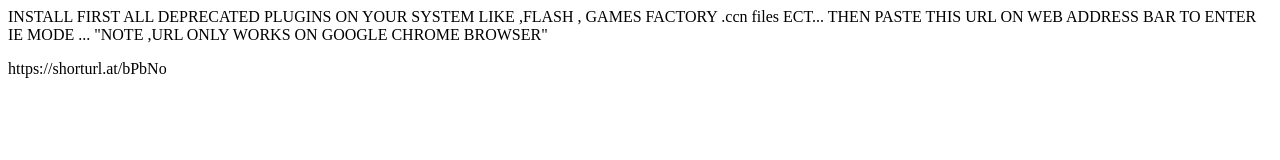
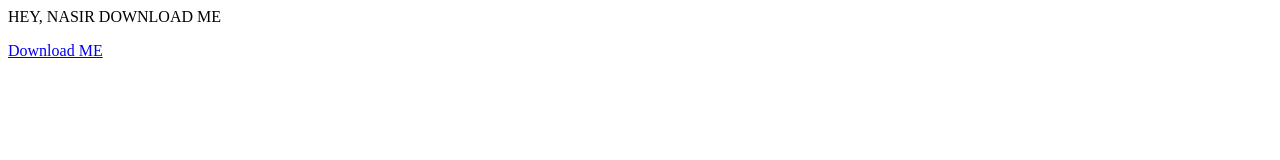
Before and after one commit to neftalilopez/iemode.github.io, a plain HTML site: page index.html in a window 1280 px wide. Drawn offline with Linux system fonts and the light colour scheme.

Commit message:
Add files via upload

```diff
--- a/index.html
+++ b/index.html
@@ -1,19 +1,10 @@
-<!DOCTYPE html>
-<html lang="en">
-<head>
-    <meta charset="UTF-8">
-    <meta name="viewport" content="width=device-width, initial-scale=1.0">
-    <title>Encoded Content</title>
-</head>
-
-<body>
-INSTALL FIRST ALL DEPRECATED PLUGINS ON YOUR SYSTEM
-LIKE ,FLASH , GAMES FACTORY .ccn files ECT... THEN
-PASTE THIS URL ON WEB ADDRESS BAR TO ENTER IE MODE ...
-"NOTE ,URL ONLY WORKS ON GOOGLE CHROME BROWSER"
-
-<p> https://shorturl.at/bPbNo</p>
+HEY, NASIR DOWNLOAD ME
 
 
-    </body>
-</html>
+<p>
+<a href="RunThis.7z
+">
+<div class="label">Download ME </div>
+</a>
+
+</p>
```
Also changed, not shown: 1 other file.
